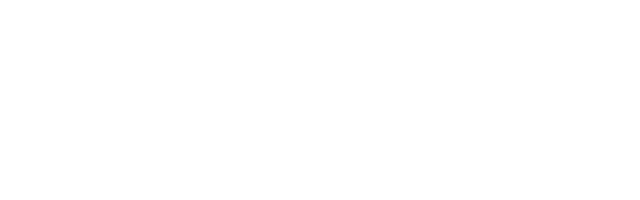
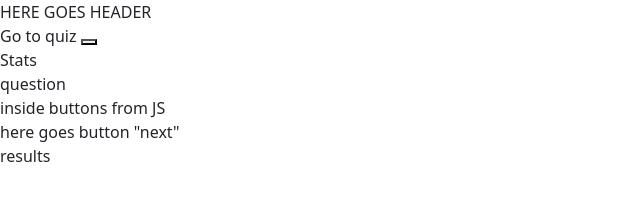
Before and after one commit to kbastamow/Project-Quiz, a plain HTML site: page index.html in a window 1280 px wide. Shown: the whole page, without its empty margins (0-640 px from the left). Drawn offline with nearby package versions, Linux system fonts and the light colour scheme.

Commit message:
Commit J1

```diff
--- a/index.html
+++ b/index.html
@@ -10,6 +10,28 @@
   <title>Document</title>
 </head>
 <body>
+  <header>HERE GOES HEADER</header>
+    <section id="home">
+      <div>Go to quiz
+        <button id="quizBtn"></button>
+      </div>
+      <div>Stats</div>
+    </section>
+
+    <section id="quiz">
+      <div id="question">question</div>
+      <div id="answers">inside buttons from JS</div>
+      <div id="nextBtn">here goes button "next"</div>
+    </section>
+
+
+    <section id="score">
+      <div>results</div>
+      <div id="restart-Btn"></div>
+    </section>
+
+
+
 
 
 
--- a/main.js
+++ b/main.js
@@ -0,0 +1 @@
+// https://opentdb.com/api.php?amount=10&type=multiple
--- a/styles.css
+++ b/styles.css
@@ -0,0 +1,3 @@
+.hide {
+  display: none;
+}
```
